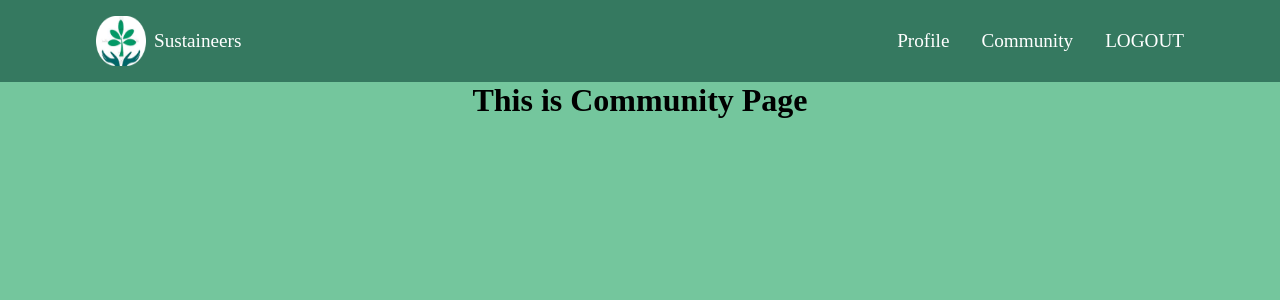
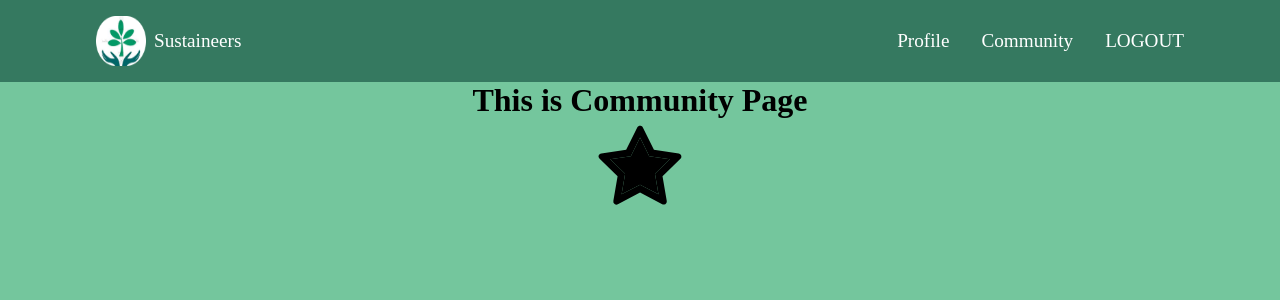
Before and after one commit to macapedi/sustaineers, a React (Create React App) app: page /profiles in a window 1280 px wide. Shown: the top 300 px of the page. Built offline with nearby package versions, Linux system fonts and the light colour scheme.

Commit message:
star icon added to community page

```diff
--- a/src/pages/CommunityPage/CommunityPage.js
+++ b/src/pages/CommunityPage/CommunityPage.js
@@ -1,9 +1,12 @@
 import './CommunityPage.scss';
+import { AiTwotoneStar } from "react-icons/ai";
 
 function CommunityPage() {
   return (
     <div>
      <h1>This is Community Page</h1>
+     <AiTwotoneStar className='star-logo'/>
+
     </div>
   );
 }
--- a/src/pages/CommunityPage/CommunityPage.scss
+++ b/src/pages/CommunityPage/CommunityPage.scss
@@ -0,0 +1,7 @@
+
+
+
+.star-logo{
+    width: 100px;
+    height: 100px;
+}
```
